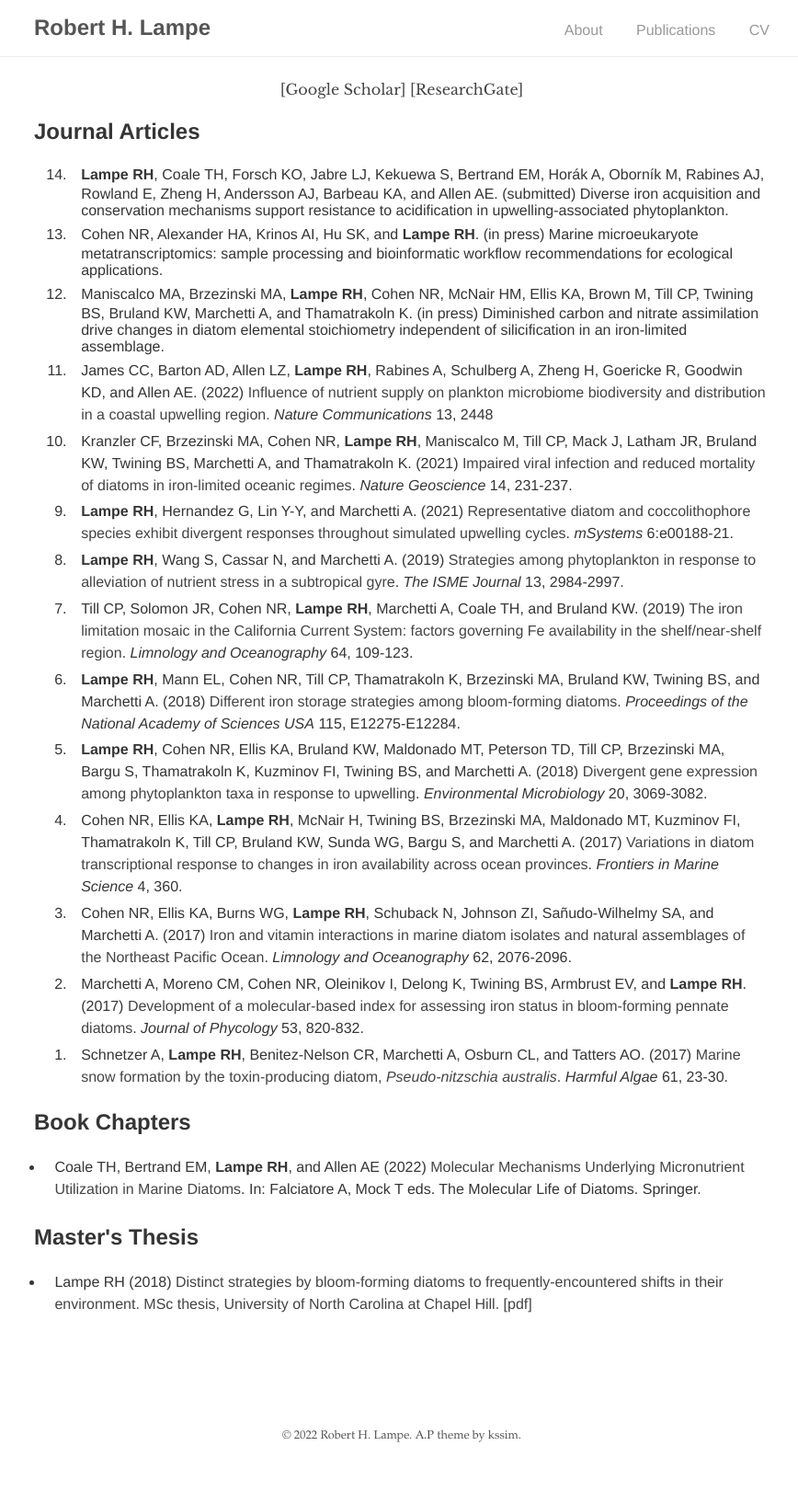
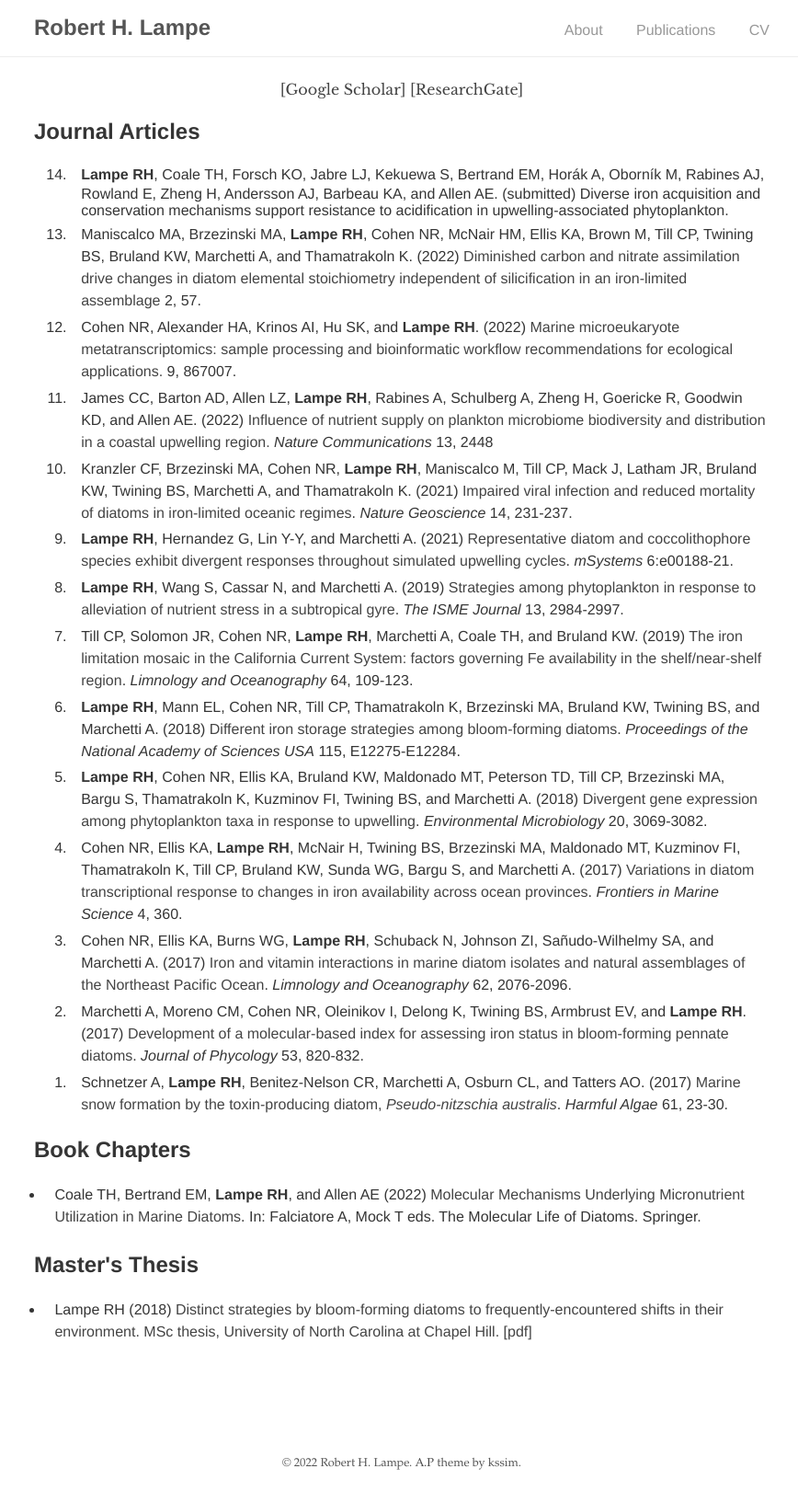
Before and after one commit to rhlampe/rhlampe.github.io, a Jekyll site: the page built from publications/index.html, in a window 1280 px wide. Shown: the whole page at 92% size, without its empty margins (203-1071 px from the left). Built offline with Jekyll 4.4.1, drawn with Linux system fonts in a browser that asks for light colours; before the commit the page ends 1604 px from its top, so only the background shows below that.

Commit message:
update publications

```diff
--- a/publications/index.html
+++ b/publications/index.html
@@ -12,8 +12,8 @@ title: Publications
 <div id="publications">
 <ol reversed>
   <li><b>Lampe RH</b>, Coale TH, Forsch KO, Jabre LJ, Kekuewa S, Bertrand EM, Hor&aacute;k A, Oborn&iacute;k M, Rabines AJ, Rowland E, Zheng H, Andersson AJ, Barbeau KA, and Allen AE. (submitted) Diverse iron acquisition and conservation mechanisms support resistance to acidification in upwelling-associated phytoplankton.</li>
-  <li>Cohen NR, Alexander HA, Krinos AI, Hu SK, and <b>Lampe RH</b>. (in press) Marine microeukaryote metatranscriptomics: sample processing and bioinformatic workflow recommendations for ecological applications.</li>
-  <li>Maniscalco MA, Brzezinski MA, <b>Lampe RH</b>, Cohen NR, McNair HM, Ellis KA, Brown M, Till CP, Twining BS, Bruland KW, Marchetti A, and Thamatrakoln K. (in press) Diminished carbon and nitrate assimilation drive changes in diatom elemental stoichiometry independent of silicification in an iron-limited assemblage.</li>
+  <li>Maniscalco MA, Brzezinski MA, <b>Lampe RH</b>, Cohen NR, McNair HM, Ellis KA, Brown M, Till CP, Twining BS, Bruland KW, Marchetti A, and Thamatrakoln K. (2022) <a href="https://doi.org/10.1038/s43705-022-00136-1">Diminished carbon and nitrate assimilation drive changes in diatom elemental stoichiometry independent of silicification in an iron-limited assemblage</a> 2, 57.</li>
+  <li>Cohen NR, Alexander HA, Krinos AI, Hu SK, and <b>Lampe RH</b>. (2022) <a href="https://doi.org/10.3389/fmars.2022.867007">Marine microeukaryote metatranscriptomics: sample processing and bioinformatic workflow recommendations for ecological applications.</a> 9, 867007.</li>
   <li>James CC, Barton AD, Allen LZ, <b>Lampe RH</b>, Rabines A, Schulberg A, Zheng H, Goericke R, Goodwin KD, and Allen AE. (2022) <a href="https://doi.org/10.1038/s41467-022-30139-4">Influence of nutrient supply on plankton microbiome biodiversity and distribution in a coastal upwelling region.</a> <i>Nature Communications</i> 13, 2448</li>
   <li>Kranzler CF, Brzezinski MA, Cohen NR, <b>Lampe RH</b>, Maniscalco M, Till CP, Mack J, Latham JR, Bruland KW, Twining BS, Marchetti A, and Thamatrakoln K. (2021) <a href="https://doi.org/10.1038/s41561-021-00711-6">Impaired viral infection and reduced mortality of diatoms in iron-limited oceanic regimes</a>. <i>Nature Geoscience</i> 14, 231-237.</li>
   <li><b>Lampe RH</b>, Hernandez G, Lin Y-Y, and Marchetti A. (2021) <a href="https://doi.org/10.1128/mSystems.00188-21">Representative diatom and coccolithophore species exhibit divergent responses throughout simulated upwelling cycles</a>. <i>mSystems</i> 6:e00188-21.</li>
```
Also changed, not shown: assets/favicon.ico (deleted), 1 other file.
